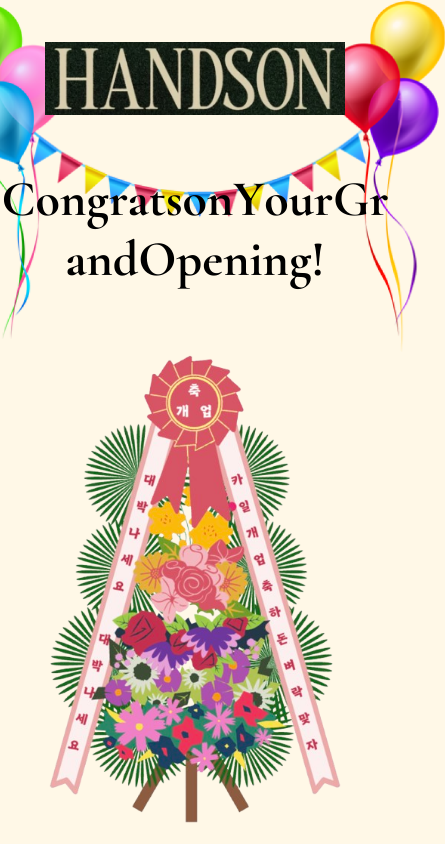
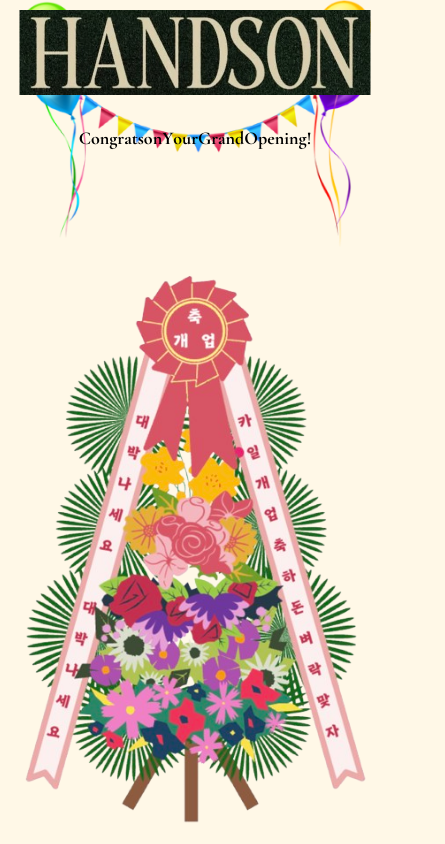
Before and after one commit to jiwoojun652/grand-opening, a plain HTML site: page index.html in a window 390 px wide. Both pictures are taken after a click on the picture 195 px from the left and 422 px from the top of the page. Shown: the whole page, 445 px wide, since content can reach past the window. Drawn offline with nearby package versions, Linux system fonts and the light colour scheme.

Commit message:
Update index.html

```diff
--- a/index.html
+++ b/index.html
@@ -3,9 +3,8 @@
 <head>
   <meta charset="UTF-8" />
   <meta name="viewport" content="width=device-width, initial-scale=1.0" />
-  <title>Grand Opening</title>
+  <title>Box</title>
 
-  <!-- Google Fonts: Cormorant Garamond -->
   <link href="https://fonts.googleapis.com/css2?family=Cormorant+Garamond:wght@700&display=swap" rel="stylesheet">
 
   <style>
@@ -13,7 +12,7 @@
       margin: 0;
       padding: 0;
       background: #fff8e7;
-      font-family: 'Arial', sans-serif;
+      font-family: 'Cormorant Garamond', serif;
       display: flex;
       justify-content: center;
       align-items: center;
@@ -22,7 +21,12 @@
       position: relative;
     }
 
-    .box {
+    .box, .flower, .balloons, .logo {
+      max-width: 90vw;
+      max-height: 80vh;
+    }
+
+    .box, .flower, .logo {
       width: 300px;
       height: auto;
       cursor: pointer;
@@ -30,33 +34,33 @@
       transition: transform 0.3s ease;
     }
 
-    .box:active {
+    .box:active, .flower:active {
       transform: scale(1.05);
     }
 
-    .flower {
+    .flower, .balloons, .logo {
       position: absolute;
-      width: 300px;
-      bottom: 20px;
       display: none;
       z-index: 3;
-      cursor: pointer;
-      transition: transform 0.3s ease;
     }
 
-    .flower:active {
-      transform: scale(1.05);
+    .flower {
+      bottom: 20px;
     }
 
     .balloons {
-      position: absolute;
       top: -200px;
       left: 50%;
       transform: translateX(-50%);
-      width: 500px;
+      width: 300px;
       animation: floatUp 1s ease-out forwards;
-      display: none;
-      z-index: 3;
+    }
+
+    .logo {
+      top: 10px;
+      left: 50%;
+      transform: translateX(-50%);
+      width: 200px;
     }
 
     @keyframes floatUp {
@@ -65,21 +69,11 @@
       }
     }
 
-    .logo {
-      position: absolute;
-      top: 5%;
-      left: 50%;
-      transform: translateX(-50%);
-      width: 300px;
-      display: none;
-      z-index: 4;
-    }
-
     .message {
       position: absolute;
       top: 20%;
       width: 100%;
-      font-size: 50px;
+      font-size: 24px;
       font-weight: bold;
       color: #000000;
       font-family: 'Cormorant Garamond', serif;
@@ -103,6 +97,17 @@
       to {
         opacity: 1;
         transform: translateY(0);
+      }
+    }
+
+    @media (max-width: 500px) {
+      .box, .flower, .balloons, .logo {
+        width: 90vw;
+      }
+
+      .message {
+        font-size: 18px;
+        top: 15%;
       }
     }
   </style>
```
